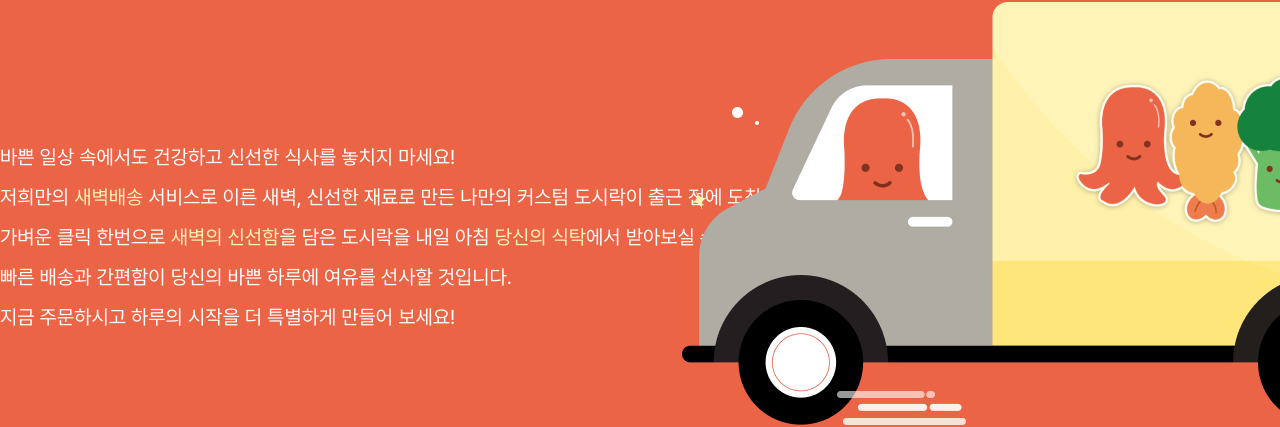
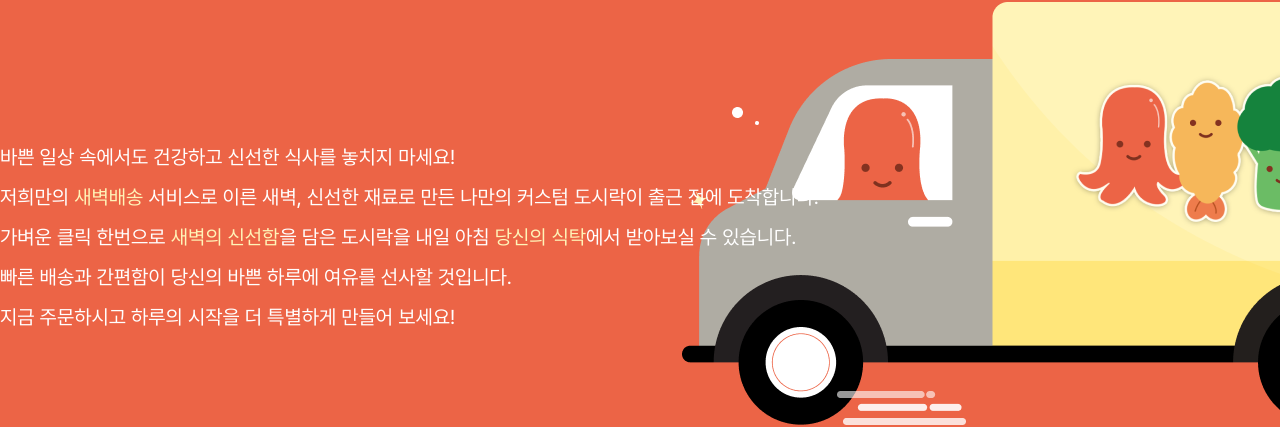
Before and after one commit to OZ-Coding-School/oz_03_main-001-FE, a React (Vite) app: page / in a window 1280 px wide. Shown: the part 1903-2330 px from the top of the page. Built offline with nearby package versions, Linux system fonts and the light colour scheme; a web font is replaced by a local one.

Commit message:
✨ Feat: 버튼을 링크로 변경하여 페이지 이동 기능 추가

```diff
--- a/src/pages/Home/Home.tsx
+++ b/src/pages/Home/Home.tsx
@@ -1,3 +1,4 @@
+import { Link } from 'react-router-dom';
 import { motion, Variants } from 'framer-motion';
 import mainTxt from '../../assets/images/mainTxt.png';
 import character from '../../assets/images/character.png';
@@ -52,7 +53,10 @@ const Home = () => {
 
   return (
     <section>
-      <button className='group fixed bottom-[65px] left-1/2 z-40 flex h-[60px] w-[275px] -translate-x-1/2 transform items-center rounded-full bg-white shadow-btn hover:bg-tigim'>
+      <Link
+        to='/order'
+        className='group fixed bottom-[65px] left-1/2 z-40 flex h-[60px] w-[275px] -translate-x-1/2 transform items-center rounded-full bg-white shadow-btn hover:bg-tigim'
+      >
         <div className='mx-auto flex items-center'>
           <span className='mr-[25px] text-lg font-medium group-hover:text-white'>
             나만의 도시락 만들러 가기
@@ -74,7 +78,7 @@ const Home = () => {
             />
           </svg>
         </div>
-      </button>
+      </Link>
 
       {/* article1 - main banner */}
       <article className='h-custom relative overflow-hidden bg-white'>
@@ -144,7 +148,7 @@ const Home = () => {
         </div>
         <motion.div {...motionSettings}>
           <div className='relative flex items-center pb-[270px]'>
-            <div className='inner mx-auto w-[1590px]'>
+            <div className='inner z-[1] mx-auto w-[1590px]'>
               <p className='text-[20px] leading-10 text-white'>
                 바쁜 일상 속에서도 건강하고 신선한 식사를 놓치지 마세요!
                 <br />
```
